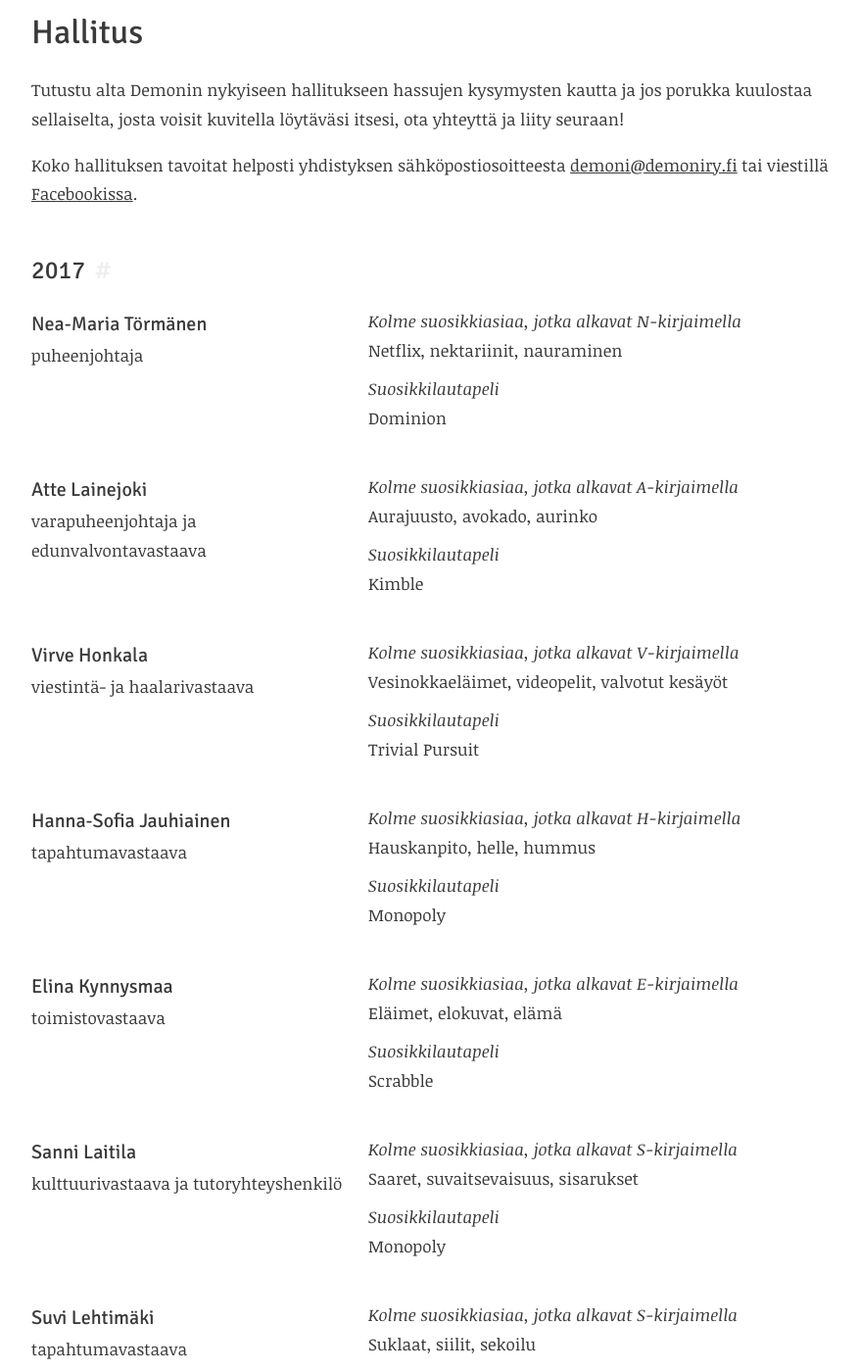
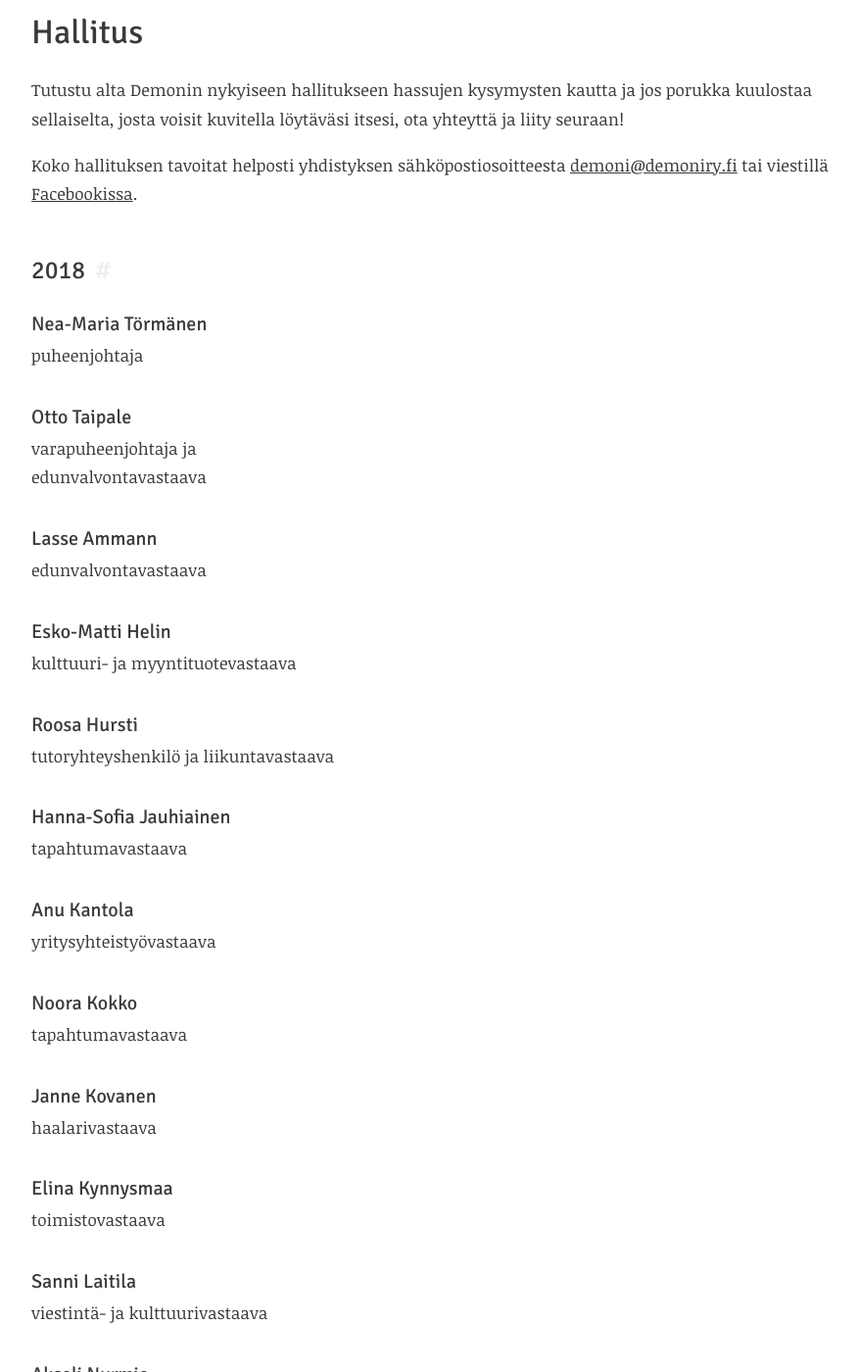
Before and after one commit to akselinurmio/demoni, a Jekyll site: the page built from yhdistys/hallitus/index.md, in a window 1280 px wide and 1400 px high, scrolled down 216 px. Shown: the whole window at 98% size, without its empty margins (188-1065 px from the left). Built offline with Jekyll 4.4.1, drawn with Linux system fonts in a browser that asks for light colours; some of the changed text lies outside the part shown.

Commit message:
Päivitetty vuoden 2018 hallitus

```diff
--- a/_data/board.yml
+++ b/_data/board.yml
@@ -1,3 +1,32 @@
+2018:
+  Nea-Maria Törmänen:
+    task: puheenjohtaja
+  Otto Taipale:
+    task: varapuheenjohtaja ja edunvalvontavastaava
+  Lasse Ammann:
+    task: edunvalvontavastaava
+  Esko-Matti Helin:
+    task: kulttuuri- ja myyntituotevastaava
+  Roosa Hursti:
+    task: tutoryhteyshenkilö ja liikuntavastaava
+  Hanna-Sofia Jauhiainen:
+    task: tapahtumavastaava
+  Anu Kantola:
+    task: yritysyhteistyövastaava
+  Noora Kokko:
+    task: tapahtumavastaava
+  Janne Kovanen:
+    task: haalarivastaava
+  Elina Kynnysmaa:
+    task: toimistovastaava
+  Sanni Laitila:
+    task: viestintä- ja kulttuurivastaava
+  Akseli Nurmio:
+    task: lautapelikeisari
+  Juhana Salminen:
+    task: talousvastaava
+  Niklas Tilli:
+    task: sihteeri
 2017:
   Nea-Maria Törmänen:
     task: puheenjohtaja
```
